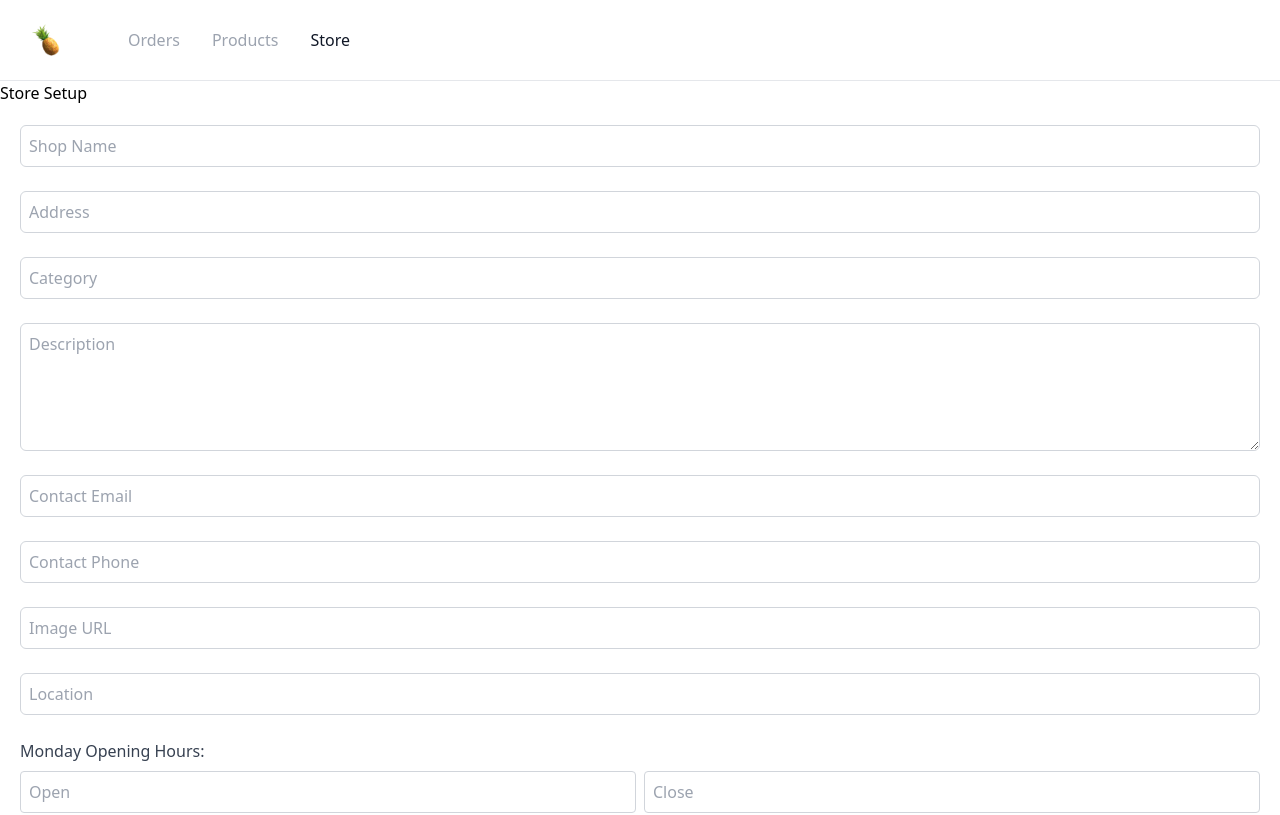
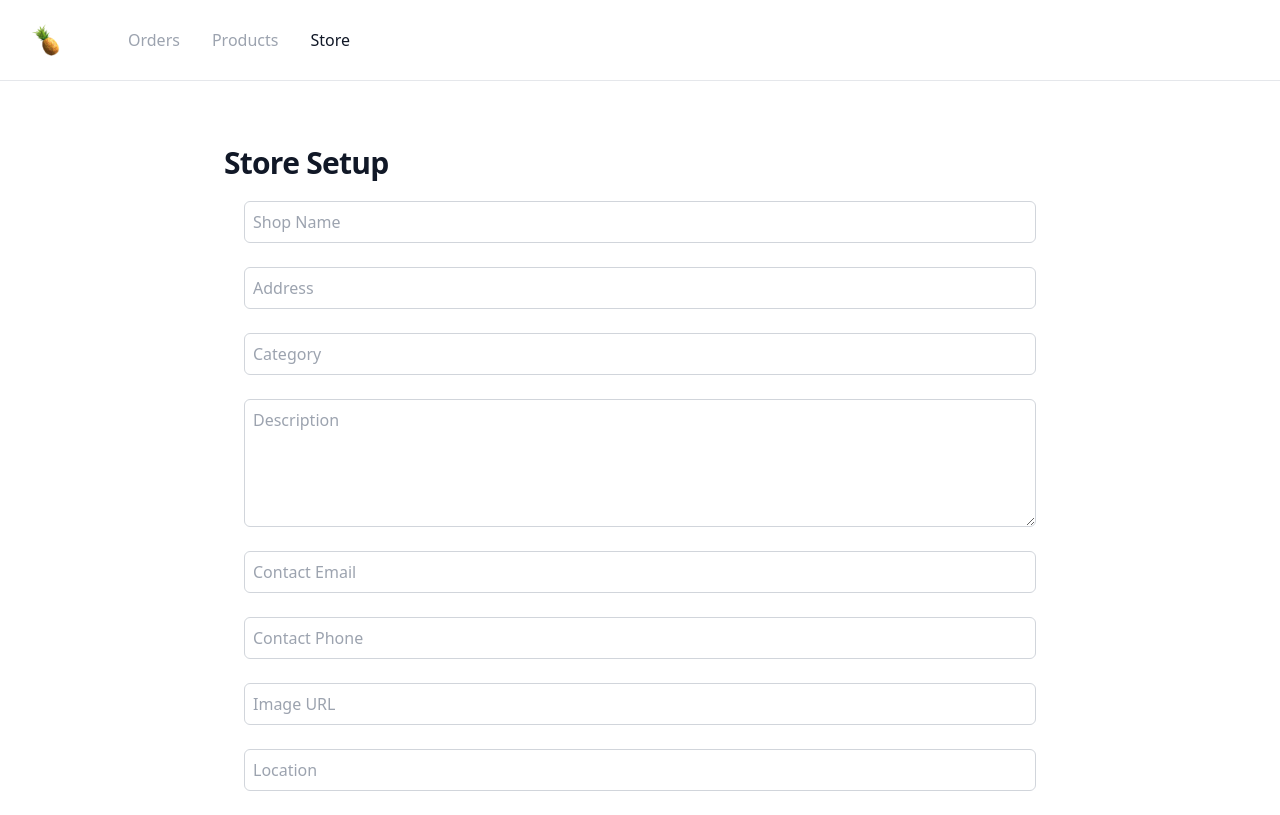
Before and after one commit to Maiuran1404/pineapple-merchant, a Next.js app: page /store in a window 1280 px wide. Shown: the top 815 px of the page. Built offline with nearby package versions, Linux system fonts and the light colour scheme; no server answers.

Commit message:
form updates

```diff
--- a/src/pages/store.tsx
+++ b/src/pages/store.tsx
@@ -2,22 +2,29 @@ import { useState, ChangeEvent, FormEvent, useEffect } from "react";
 import { addFormDataToFirestore } from "~/apiEndpoints"; // Adjust the path as necessary
 import ShopForm from "~/components/ShopForm";
 import { Shop } from "~/types"; // Ensure this is correctly defined in your types
-import { useUser } from '@clerk/clerk-react';
+import { useUser } from "@clerk/clerk-react";
+import Container from "~/components/Container";
 
 const Store = () => {
   const { user } = useUser();
   const [shopId, setShopId] = useState<string | undefined>();
 
   useEffect(() => {
-    const shopIdFromMetadata = user?.publicMetadata?.shopId as string | undefined;
+    const shopIdFromMetadata = user?.publicMetadata?.shopId as
+      | string
+      | undefined;
     setShopId(shopIdFromMetadata);
   }, [user]);
 
   return (
-    <>
-      <h1>Store Setup</h1>
-      <ShopForm shopId={shopId}/>
-    </>
+    <Container>
+      <div className="flex items-center justify-between">
+        <h1 className="text-3xl font-bold tracking-tight text-gray-900">
+          Store Setup{" "}
+        </h1>
+      </div>
+      <ShopForm shopId={shopId} />
+    </Container>
   );
 };
 
```
